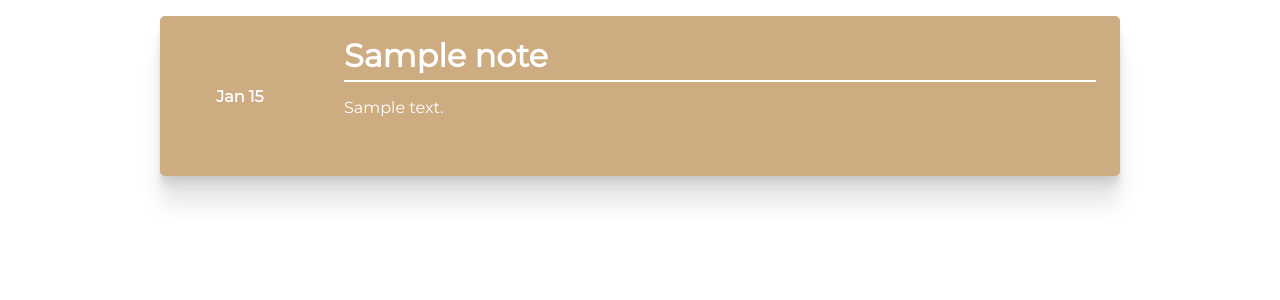
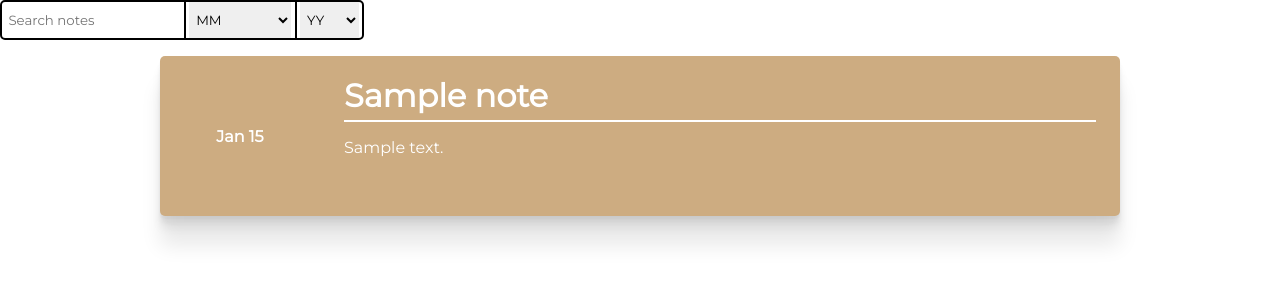
Before and after one commit to glendell03/talaarawan, a PHP site: page / in a window 1280 px wide. Shown: the top 300 px of the page. Run offline with PHP 8.4, Linux system fonts and the light colour scheme; tables that the repository leaves empty or names only in its code hold one stand-in row (values such as "Sample post").

Commit message:
Add search ui

```diff
--- /dev/null
+++ b/public/css/search.css
@@ -0,0 +1,29 @@
+.searchbar {
+  border: 2px solid black;
+  border-radius: 5px;
+  display: flex;
+  height: 2.5rem;
+  width: fit-content;
+}
+
+.searchbar > input {
+  border: none;
+  outline: none;
+  padding: 0.2rem;
+  margin: 0 0.2rem;
+}
+
+.searchbar .select-wrapper {
+  display: flex;
+}
+
+.searchbar .select-wrapper select {
+  border: none;
+  outline: none;
+  padding: 0.2rem;
+  margin: 0 0.2rem;
+}
+.vLine {
+  border-left: 2px solid black;
+  height: 100%;
+}
--- a/public/index.php
+++ b/public/index.php
@@ -11,6 +11,7 @@
     <title>Talaarawan</title>
     <link rel="stylesheet" href="./css/index.css">
     <link rel="stylesheet" href="./css/note.css">
+    <link rel="stylesheet" href="./css/search.css">
 </head>
 
 <body>
@@ -23,6 +24,37 @@
             <button type="submit">submit</button>
         </form>
     </div> -->
+
+    <!-- SEARCH -->
+    <div class="searchbar">
+
+        <input type="search" name="search" id="search" placeholder="Search notes">
+
+        <div class="select-wrapper">
+            <div class="vLine"></div>
+            <select name="month" id="month">
+                <option value="Month">MM</option>
+                <option name="January" value="Jan">January</option>
+                <option name="February" value="Feb">February</option>
+                <option name="March" value="Mar">March</option>
+                <option name="April" value="Apr">April</option>
+                <option name="May" value="May">May</option>
+                <option name="June" value="Jun">June</option>
+                <option name="July" value="Jul">July</option>
+                <option name="August" value="Aug">August</option>
+                <option name="September" value="Sep">September</option>
+                <option name="October" value="Oct">October</option>
+                <option name="November" value="Nov">November</option>
+                <option name="December" value="Dec">December</option>
+            </select>
+            <div class="vLine"></div>
+            <select name="year" id="year">
+                <option>YY</option>
+                <option value="2020">2021</option>
+                <option value="2020">2020</option>
+            </select>
+        </div>
+    </div>
 
     <!-- NOTE -->
     <div class="note-wrapper">
```
